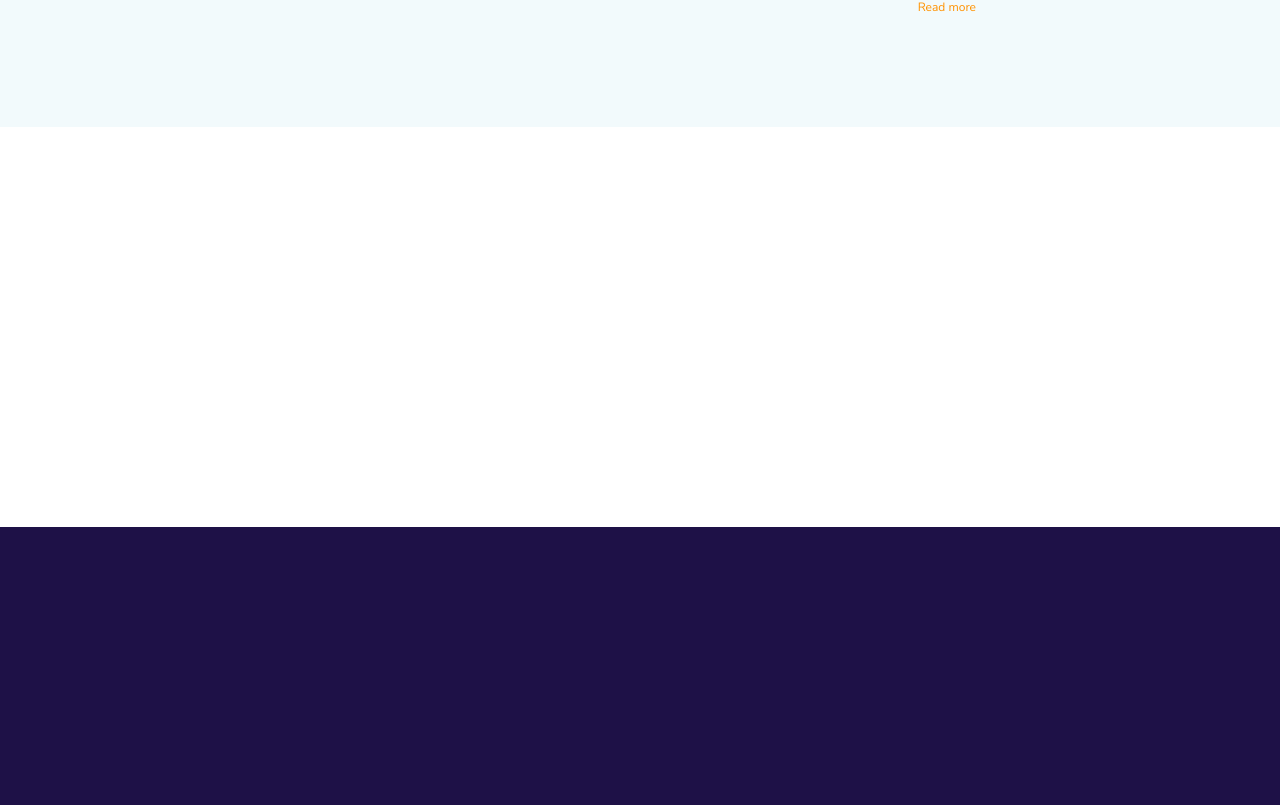
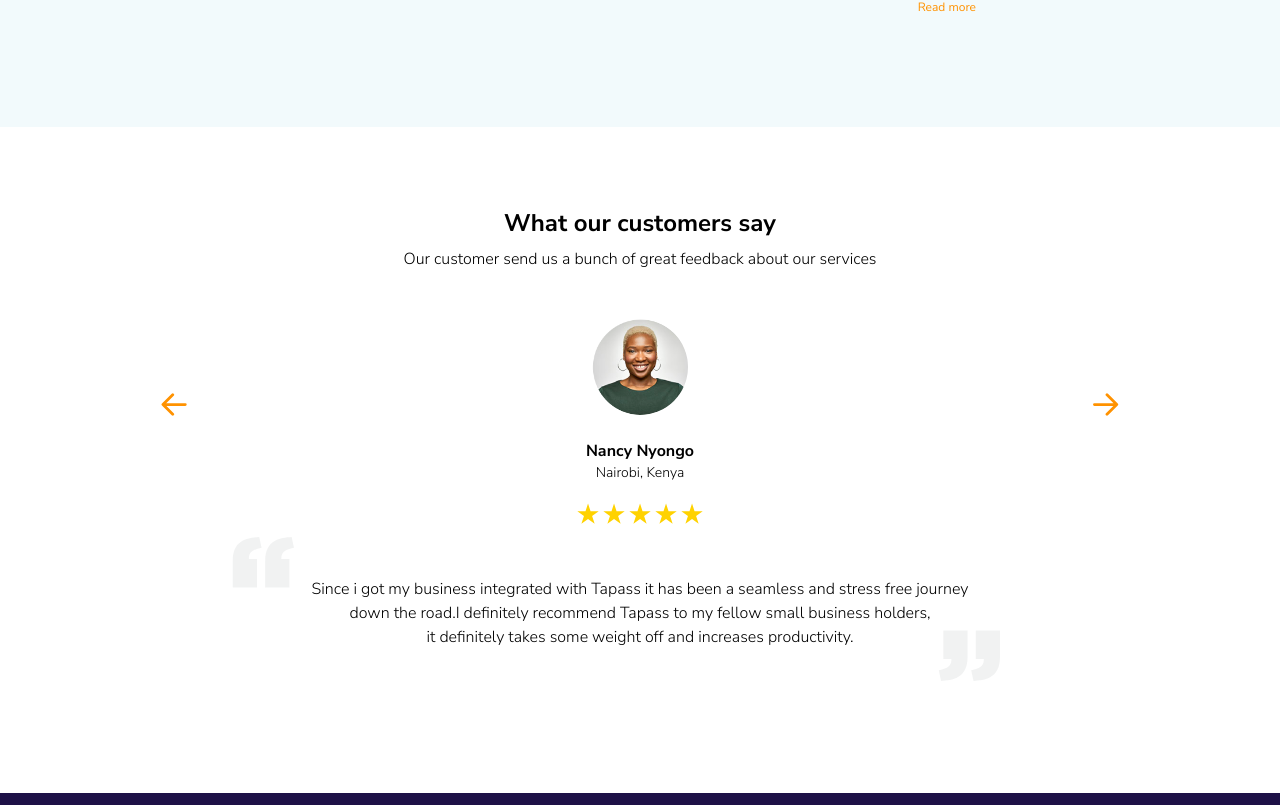
Before and after one commit to eriicafes/portfolio-tapass, a Next.js app: page / in a window 1280 px wide. Shown: the part 1655-2460 px from the top of the page. Built offline with nearby package versions, Linux system fonts and the light colour scheme.

Commit message:
Add Reviews section

```diff
--- /dev/null
+++ b/src/components/icons/FullLeftArrow.tsx
@@ -0,0 +1,22 @@
+type Props = React.ComponentPropsWithoutRef<"svg">;
+
+export function FullLeftArrow(props: Props) {
+  return (
+    <svg
+      xmlns="http://www.w3.org/2000/svg"
+      width="28"
+      height="23"
+      fill="none"
+      viewBox="0 0 24 21"
+      {...props}
+    >
+      <path
+        stroke="#FF9200"
+        strokeLinecap="round"
+        strokeLinejoin="round"
+        strokeWidth="2.551"
+        d="M22.32 10.548H1.914M10.842 1.621l-8.927 8.927 8.927 8.927"
+      ></path>
+    </svg>
+  )
+}
--- /dev/null
+++ b/src/components/icons/FullRightArrow.tsx
@@ -0,0 +1,22 @@
+type Props = React.ComponentPropsWithoutRef<"svg">;
+
+export function FullRightArrow(props: Props) {
+  return (
+    <svg
+      xmlns="http://www.w3.org/2000/svg"
+      width="28"
+      height="23"
+      fill="none"
+      viewBox="0 0 24 21"
+      {...props}
+    >
+      <path
+        stroke="#FF9200"
+        strokeLinecap="round"
+        strokeLinejoin="round"
+        strokeWidth="2.551"
+        d="M1.428 10.548h20.404M12.905 1.621l8.927 8.927-8.927 8.927"
+      ></path>
+    </svg>
+  )
+}
--- /dev/null
+++ b/src/components/icons/QuotesClose.tsx
@@ -0,0 +1,20 @@
+type Props = React.ComponentPropsWithoutRef<"svg">;
+
+export function QuotesClose(props: Props) {
+  return (
+    <svg
+      xmlns="http://www.w3.org/2000/svg"
+      width="62"
+      height="51"
+      fill="none"
+      viewBox="0 0 62 51"
+      {...props}
+    >
+      <path
+        fill="#EEEFEF"
+        fillOpacity="0.8"
+        d="M35.528 50.962c10.847-.762 26.44-2.494 26.448-23.737V.496H37.77v28.598h8.037c.51 7.636-5.779 9.607-12.616 11.12l2.336 10.748zm-32.429 0c10.847-.762 26.44-2.494 26.448-23.737V.496H5.342v28.598h8.037C13.89 36.73 7.6 38.7.763 40.214l2.336 10.748z"
+      ></path>
+    </svg>
+  )
+}
--- /dev/null
+++ b/src/components/icons/QuotesOpen.tsx
@@ -0,0 +1,20 @@
+type Props = React.ComponentPropsWithoutRef<"svg">;
+
+export function QuotesOpen(props: Props) {
+  return (
+    <svg
+      xmlns="http://www.w3.org/2000/svg"
+      width="62"
+      height="51"
+      fill="none"
+      viewBox="0 0 62 51"
+      {...props}
+    >
+      <path
+        fill="#EEEFEF"
+        fillOpacity="0.8"
+        d="M27.22.023C16.372.785.78 2.517.772 23.76v26.728h24.205V21.891h-8.038c-.509-7.636 5.78-9.608 12.617-11.121L27.22.023zm32.428 0C48.801.785 33.21 2.517 33.201 23.76v26.728h24.205V21.891h-8.038c-.509-7.636 5.78-9.608 12.617-11.121L59.648.023z"
+      ></path>
+    </svg>
+  )
+}
--- /dev/null
+++ b/src/components/icons/Star.tsx
@@ -0,0 +1,19 @@
+type Props = React.ComponentPropsWithoutRef<"svg">;
+
+export function Star(props: Props) {
+  return (
+    <svg
+      xmlns="http://www.w3.org/2000/svg"
+      width="22"
+      height="22"
+      fill="none"
+      viewBox="0 0 18 18"
+      {...props}
+    >
+      <path
+        fill="#FFD200"
+        d="M9.024.41l2.062 6.345h6.671l-5.397 3.92 2.062 6.345-5.398-3.92-5.397 3.92 2.062-6.344L.292 6.755h6.671L9.024.41z"
+      ></path>
+    </svg>
+  )
+}
--- a/src/pages/index.tsx
+++ b/src/pages/index.tsx
@@ -3,6 +3,7 @@ import Head from 'next/head'
 import { Features } from '../sections/Features'
 import { Hero } from '../sections/Hero'
 import { Info } from '../sections/Info'
+import { Reviews } from '../sections/Reviews'
 
 const Home: NextPage = () => {
   return (
@@ -21,7 +22,7 @@ const Home: NextPage = () => {
         <Hero />
         <Info />
         <Features />
-        <div className="h-[400px] bg-white"></div>
+        <Reviews />
         <div className="h-[400px] bg-product-darkBlue"></div>
       </main>
     </div>
--- /dev/null
+++ b/src/sections/Reviews.tsx
@@ -0,0 +1,51 @@
+import Image from "next/image";
+import { FullLeftArrow } from "../components/icons/FullLeftArrow";
+import { FullRightArrow } from "../components/icons/FullRightArrow";
+import { QuotesClose } from "../components/icons/QuotesClose";
+import { QuotesOpen } from "../components/icons/QuotesOpen";
+import { Star } from "../components/icons/Star";
+import { splitReviewText } from "../utils/review";
+
+const reviewText = "Since i got my business integrated with Tapass it has been a seamless and stress free journey down the road.I definitely recommend Tapass to my fellow small business holders, it definitely takes some weight off and increases productivity. funny how this works"
+
+export function Reviews() {
+  return (
+    <div className="px-4 sm:px-6 md:px-12 lg:px-40 py-20 md:pb-36 bg-white text-center">
+      <h3 className="text-2xl font-bold mb-2">What our customers say</h3>
+      <h4 className="font-light">Our customer send us a bunch of great feedback about our services</h4>
+      <div className="flex justify-between items-center mt-12">
+        {/* left arrow */}
+        <FullLeftArrow className="-translate-y-20 flex-shrink-0" />
+
+        {/* customer */}
+        <div className="flex-auto flex flex-col items-center">
+          <Image className="rounded-full" src="/images/customer-care-woman.png" width={96} height={96} />
+
+          <h5 className="mt-6 font-bold">Nancy Nyongo</h5>
+          <p className="font-light text-sm">Nairobi, Kenya</p>
+
+          <div className="px-12 py-1 mt-4 flex space-x-1">
+            {Array.from({ length: 5 }).map(() => (
+              <Star />
+            ))}
+          </div>
+
+          <p className="relative mt-12 md:max-w-lg lg:max-w-4xl font-light">
+            <QuotesOpen className="absolute -top-10 -left-20 hidden md:block" />
+            {splitReviewText(reviewText, [17, 12, 9]).lines.map((line) => (
+              <>
+                <span className="">{line}</span>{" "}
+                <br className="hidden md:block" />
+              </>
+            ))}
+            <QuotesClose className="absolute -bottom-8 -right-8 hidden md:block" />
+          </p>
+        </div>
+
+        {/* right arrow */}
+        <FullRightArrow className="-translate-y-20 flex-shrink-0" />
+      </div>
+
+    </div>
+  )
+}
--- /dev/null
+++ b/src/utils/review.ts
@@ -0,0 +1,24 @@
+export function splitReviewText(text: string, breaks: number[]) {
+  // split text by space
+  const splitText = text.split(" ")
+
+  const lines = []
+  let prevBreak = 0
+
+  // populate lines and update prevBreak for each iteration
+  for (const br of breaks) {
+    lines.push(splitText.slice(prevBreak, prevBreak + br).join(" "))
+    prevBreak += br
+  }
+
+  // check if extra text exists
+  const extra = splitText.slice(prevBreak)
+  let hasExtra = false
+
+  // if extra, set to true
+  if (extra.length) {
+    hasExtra = true
+  }
+
+  return { lines, hasExtra }
+}
```
Also changed, not shown: public/images/customer-care-woman.png.
